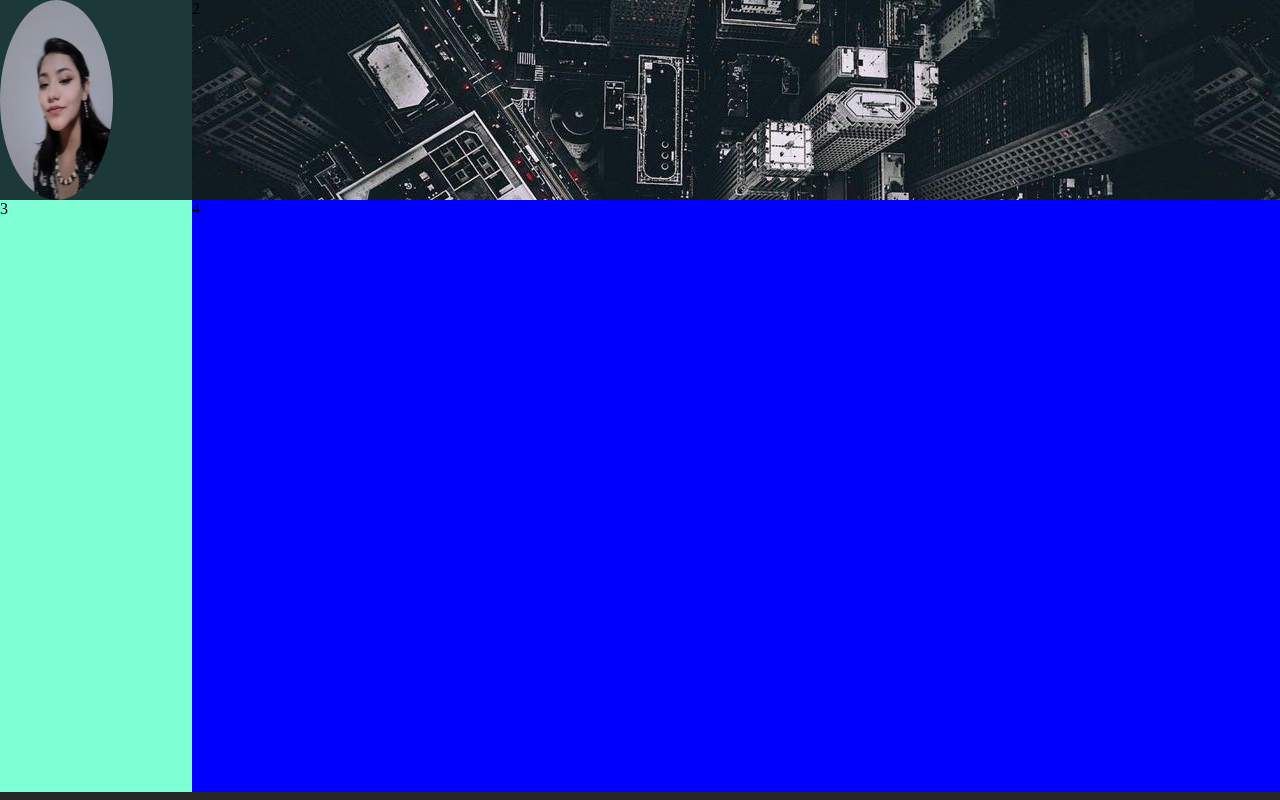
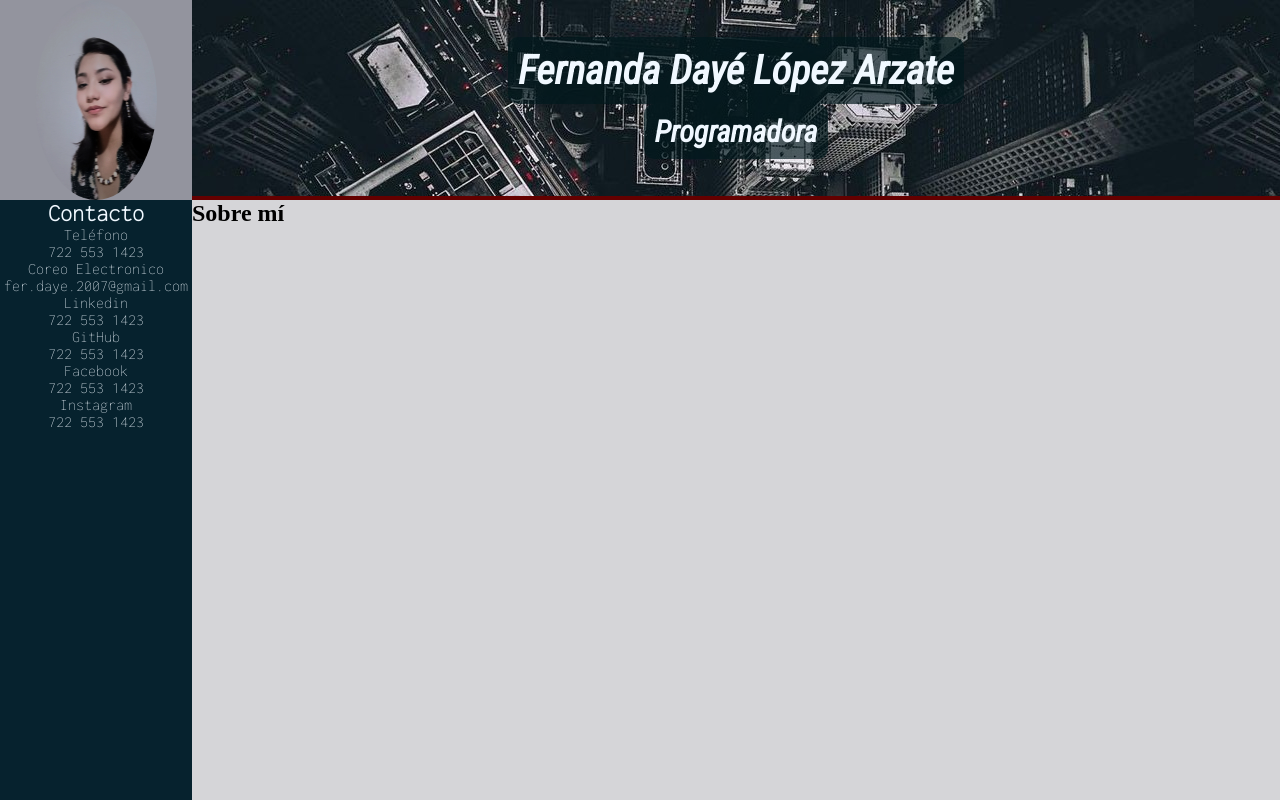
Before and after one commit to FernandADaye/Cculumv, a plain HTML site: page index.html in a window 1280 px wide. Shown: the top 800 px of the page. Drawn offline with Linux system fonts and the light colour scheme.

Commit message:
datos y color

```diff
--- a/index.css
+++ b/index.css
@@ -7,45 +7,86 @@ body{
     display: flex;
     width: 100vw;
     height:100vh;
-background-color: aqua;
 }
 .conten{
-    background-color: rgb(37, 39, 38);
     height: 100%;
     width: 100%;
+    background-color: rgb(100, 0, 0);
 }
 #primera-secc{
     display: flex;
     height: 25%;
-    background-color: aqua;
 }
 #foto{
+    display: flex;
     width: 15%;
     height: 100%;
-    background-color: rgb(29, 56, 56);
+    background-color: rgb(147, 148, 158);
     align-items: center;
     justify-content: center;
     justify-items: center;
-    justify-content: center;
-    align-items: center;
 }
 img{
-    width: 59%;
+    display: flex;
+    width: 64%;
     height: 100%;
     border-radius: 50%;
     align-items: center;
     justify-content: center;
 }
 #nombre{
+    display: flex;
     width: 85%;
+    height:98%;
     background-image: url(wallpapers-iphone-xr-fondos-de-pantalla-4k-hd-max-apple-ios-nuevos-originales-9\ _\ Imágenes\ Bonitas\ Gratis.jpg);
+    text-align: center;
+    align-items: center;
+    justify-content: center;
+    flex-direction: column;
+}
+#name{
+    display: flex;
+    font-family: 'Roboto Condensed', sans-serif;
+    font-size: 40px;
+    color: aliceblue;
+    background-color: rgba(1, 25, 29, 0.678);
+    padding: 10px;
+    border-radius: 10px;
+
+}
+#data{
+    display: flex;
+    font-family: 'Roboto Condensed', sans-serif;
+    font-size: 30px;
+    color: aliceblue;
+    background-color: rgba(1, 25, 29, 0.678);
+    padding: 10px;
+    border-radius: 10px;
 }
 #segunda-secc{
     display: flex;
-    height: 74%;
-    background-color: blue;
+    height: 100%;
+    width: 100vw;
 }
 #menu{
+    display: flex;
+    flex-direction: column;
     width: 15%;
-    background-color: aquamarine;
+    height: 100%;
+    background-color: rgb(6, 34, 46);
+    color: aliceblue;
+    font-family: 'Inconsolata', monospace;
+    text-align: center;
 }
+.contac{
+    display: flex;
+    flex-direction: column;
+    justify-content: space-between;
+}
+
+#me{
+    display: flex;
+    height: 100%;
+    width: 85%;
+    background-color: rgb(213, 213, 216);
+}
--- a/index.html
+++ b/index.html
@@ -4,6 +4,12 @@
     <meta charset="UTF-8">
     <meta http-equiv="X-UA-Compatible" content="IE=edge">
     <link rel="stylesheet" href="index.css">
+    <link rel="preconnect" href="https://fonts.googleapis.com">
+<link rel="preconnect" href="https://fonts.gstatic.com" crossorigin>
+<link href="https://fonts.googleapis.com/css2?family=Inconsolata:wght@200&display=swap" rel="stylesheet">
+    <link rel="preconnect" href="https://fonts.googleapis.com">
+<link rel="preconnect" href="https://fonts.gstatic.com" crossorigin>
+<link href="https://fonts.googleapis.com/css2?family=Roboto+Condensed:ital@1&display=swap" rel="stylesheet">
     <meta name="viewport" content="width=device-width, initial-scale=1.0">
     <title>Document</title>
 </head>
@@ -13,11 +19,42 @@
         <div id="foto">
             <img src="SNOW_20230516_114414_426.jpg" alt="Foto de Perfil De Fernanda López ">
         </div>
-        <div id="nombre"> 2</div>
+        <div id="nombre">
+            <h1 id="name">Fernanda Dayé López Arzate </h1>
+            <h3 id="data">Programadora </h3>
+        </div>
     </section>
     <section id="segunda-secc">
-        <div id="menu"> 3</div>
-        <div id="contexto "> 4</div>
+        <div id="menu">
+            <h2>Contacto</h2>
+            <ul class="contac">Teléfono
+                <li class="info">
+                    722 553 1423
+                </li>
+                <ul class="contac">Coreo Electronico
+                    <li class="info">
+                        fer.daye.2007@gmail.com
+                    </li>
+                    <ul class="contac">Linkedin
+                        <li class="info">
+                            722 553 1423
+                        </li>
+                        <ul class="contac">GitHub
+                            <li class="info">
+                                722 553 1423
+                            </li>
+                            <ul class="contac"> Facebook
+                                <li class="info">
+                                    722 553 1423
+                                </li>
+                                <ul class="contac">Instagram
+                                    <li class="info">
+                                        722 553 1423
+                                    </li>
+        </div>
+        <div id="me">
+            <h2>Sobre mí</h2>
+        </div>
     </section>
     </section>
 </body>
```
